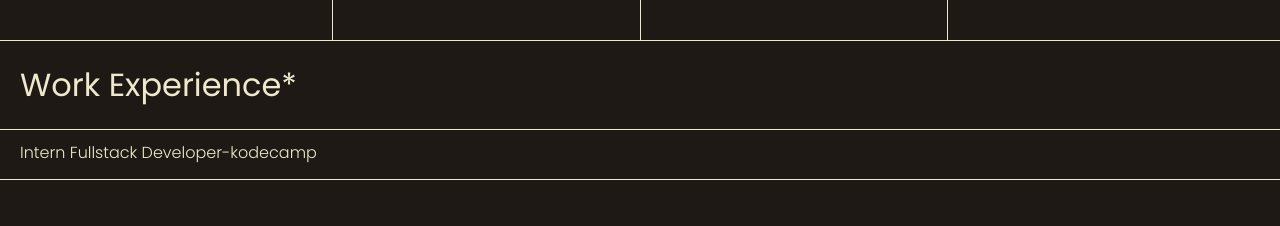
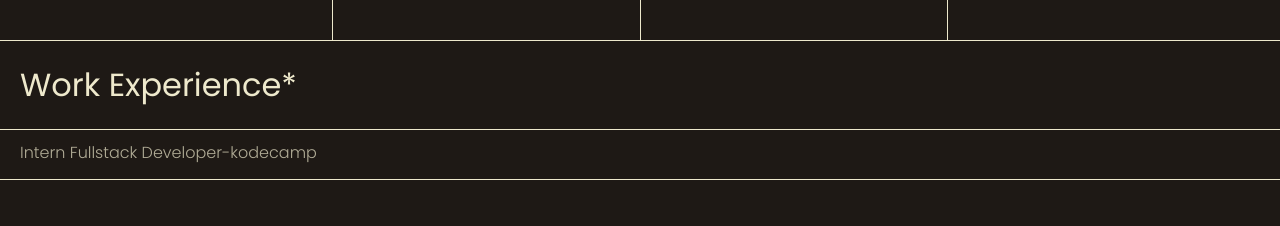
Before and after one commit to deelaurence/ola-forked, a React (Create React App) app: page / in a window 1280 px wide. Shown: the part 820-1046 px from the top of the page. Built offline with nearby package versions, Linux system fonts and the light colour scheme.

Commit message:
feat: revamp

```diff
--- a/src/components/Info/Info.jsx
+++ b/src/components/Info/Info.jsx
@@ -88,7 +88,7 @@ const Info = () => {
             {
               workData.map((work,index)=>{
                 return(
-                  <p key={index} className={currentWork==index?`active-project`:""}>
+                  <p key={index} className={  currentWork==index?`active-project`:"inactive-project"}>
                     {work}
                   </p>
                 )
--- a/src/components/Info/_info.scss
+++ b/src/components/Info/_info.scss
@@ -79,3 +79,8 @@
         }
     }
 }
+
+.inactive-project{
+    // text-decoration: underline;
+    opacity: 0.7;
+}
```
